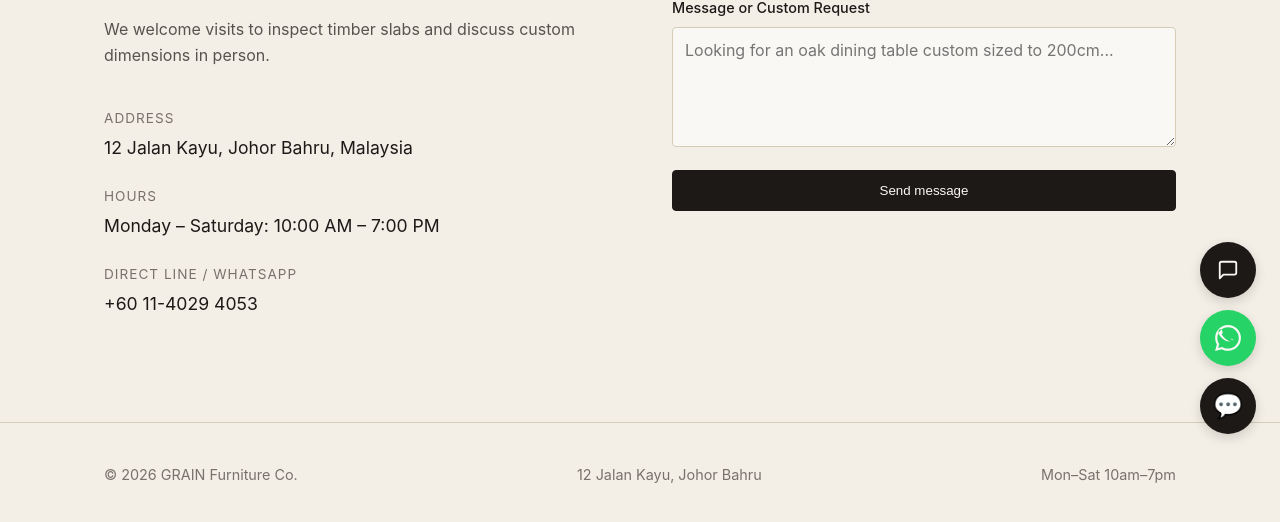
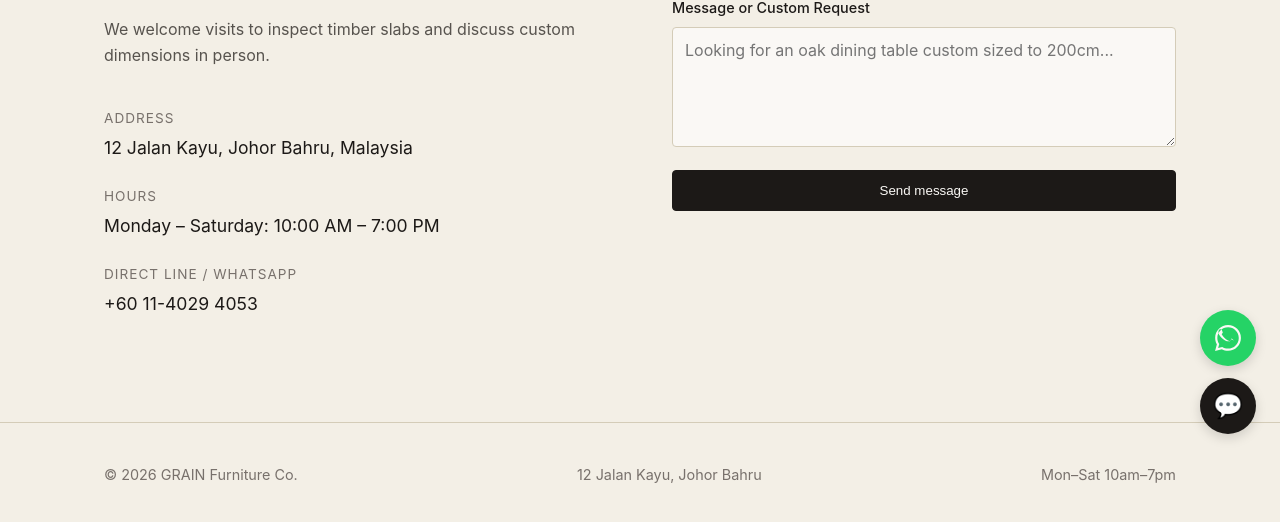
Before and after one commit to dtenuun12-cyber/grain-future-demo, a website: page contact.html in a window 1280 px wide. Shown: the part 342-864 px from the top of the page. Drawn offline with Linux system fonts and the light colour scheme.

Commit message:
Update contact.html

```diff
--- a/contact.html
+++ b/contact.html
@@ -70,11 +70,8 @@
   </div>
 </footer>
 
-<!-- Floating Actions Widget with Clean SVG Icons -->
+<!-- Floating Actions Widget (Only WhatsApp here; chatbot.js manages its own launcher) -->
 <div class="floating-actions">
-  <button id="grain-chat-launcher" aria-label="Open Chat">
-    <svg xmlns="http://www.w3.org/2000/svg" width="22" height="22" viewBox="0 0 24 24" fill="none" stroke="currentColor" stroke-width="2" stroke-linecap="round" stroke-linejoin="round"><path d="M21 15a2 2 0 0 1-2 2H7l-4 4V5a2 2 0 0 1 2-2h14a2 2 0 0 1 2 2z"></path></svg>
-  </button>
   <a href="https://wa.me/601140294053" id="grain-whatsapp-btn" target="_blank" rel="noopener" aria-label="Chat on WhatsApp">
     <svg xmlns="http://www.w3.org/2000/svg" width="26" height="26" viewBox="0 0 24 24" fill="currentColor">
       <path d="M.057 24l1.687-6.163c-1.041-1.804-1.588-3.849-1.587-5.946.003-6.556 5.338-11.891 11.893-11.891 3.181.001 6.167 1.24 8.413 3.488 2.245 2.248 3.481 5.236 3.48 8.414-.003 6.557-5.338 11.892-11.893 11.892-1.99-.001-3.951-.5-5.688-1.448l-6.305 1.654zm6.597-3.807c1.676.995 3.276 1.591 5.392 1.592 5.448 0 9.886-4.434 9.889-9.885.002-5.462-4.415-9.89-9.881-9.892-5.452 0-9.887 4.434-9.889 9.884-.001 2.225.651 3.891 1.746 5.634l-.999 3.648 3.742-.981zm11.387-5.464c-.074-.124-.272-.198-.57-.347-.297-.149-1.758-.868-2.031-.967-.272-.099-.47-.149-.669.149-.198.297-.768.967-.941 1.165-.173.198-.347.223-.644.074-2.978-1.49-4.933-2.659-6.905-6.068-.168-.292-.018-.45.127-.594.133-.133.297-.347.446-.521.149-.174.198-.298.297-.497.099-.198.05-.371-.025-.52-.075-.149-.669-1.612-.916-2.207-.242-.579-.487-.501-.669-.51l-.57-.01c-.198 0-.52.074-.792.372s-1.04 1.016-1.04 2.479 1.065 2.876 1.213 3.074c.149.198 2.095 3.2 5.076 4.487.709.306 1.263.489 1.694.626.712.226 1.36.194 1.872.118.571-.085 1.758-.719 2.006-1.413.248-.695.248-1.29.173-1.414z"/>
```
